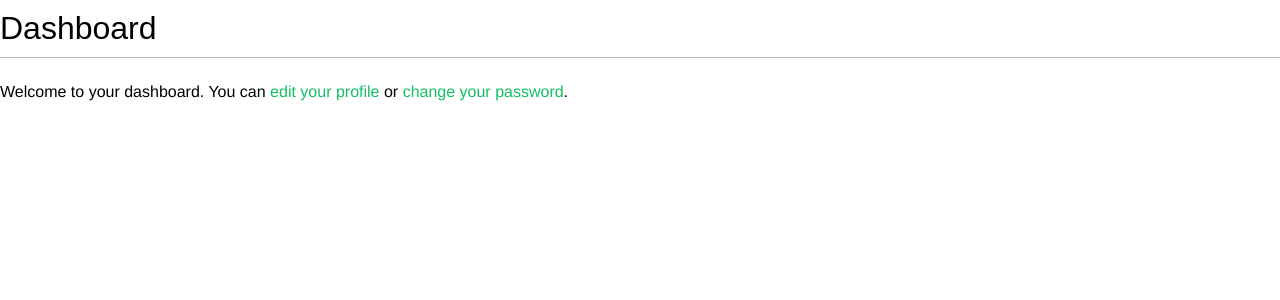
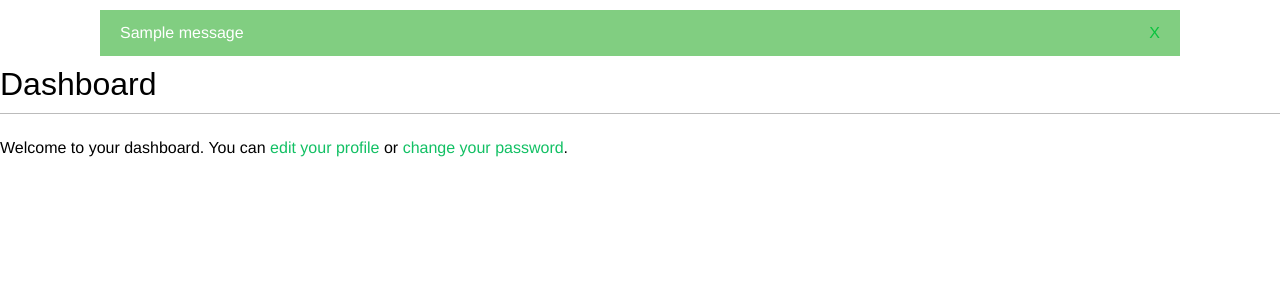
Before and after one commit to MomentWee/bookmarks, a Django app: page /account/ in a window 1280 px wide. Shown: the part 48-348 px from the top of the page. Run offline with Django 3.2, Linux system fonts and the light colour scheme; a user stored in the database is signed in; tables that the repository leaves empty hold one stand-in row (values such as "Sample post"); one stand-in notice (Sample message) is shown; some web fonts are replaced.

Commit message:
Feature: messages build-in

```diff
--- a/account/templates/base.html
+++ b/account/templates/base.html
@@ -25,6 +25,13 @@
 				{% endif %}
 			</span>
 		</div>
+		{% if messages %}
+			<ul class="messages">
+				{% for message in messages %}
+					<li class="{{ message.tags }}">{{ message|safe }}<a href="#" class="close">X</a></li>
+				{% endfor %}
+			</ul>
+		{% endif %}
 		<div>
 			{% block content %}
 			{% endblock %}
--- a/account/views.py
+++ b/account/views.py
@@ -3,6 +3,7 @@ from django.contrib.auth import authenticate, login
 from django.contrib.auth.decorators import login_required
 from .forms import LoginForm, UserRegistrationForm, UserEditForm, ProfileEditForm
 from .models import Profile
+from django.contrib import messages
 
 # Create your views here.
 
@@ -51,6 +52,9 @@ def edit(request):
         if user_form.is_valid() and profile_form.is_valid():
             user_form.save()
             profile_form.save()
+            messages.success(request, 'Profile update successfully')
+        else:
+            messages.error(request, 'Error updating your profile')
     else:
         user_form = UserEditForm(instance=request.user)
         profile_form = ProfileEditForm(instance=request.user.profile)
```
